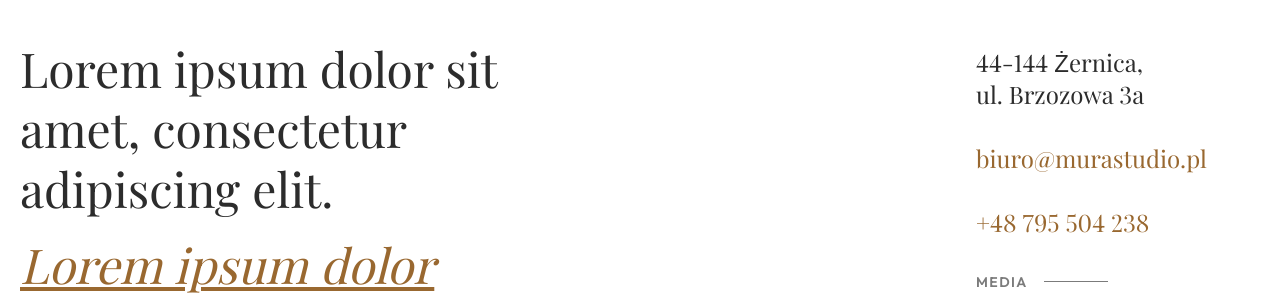
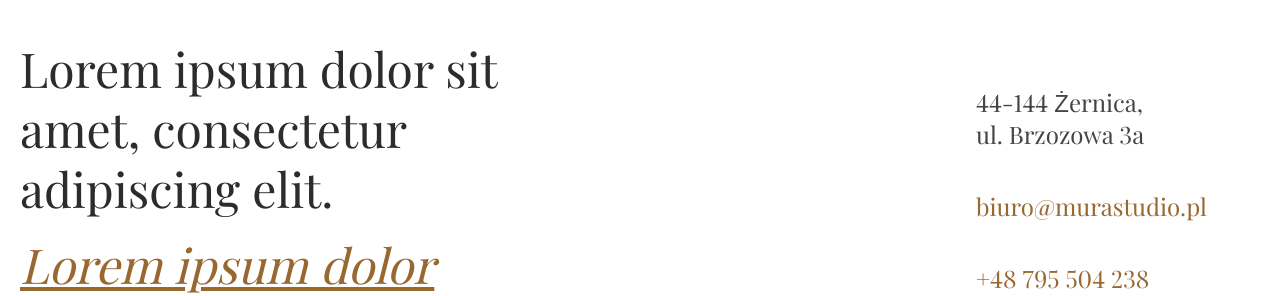
Before and after one commit to foitpawel/mura_studio_template, a Gatsby site in the folder mura_studio_template/: page / in a window 1280 px wide. Shown: the part 5486-5782 px from the top of the page. Built offline with nearby package versions, Linux system fonts and the light colour scheme; Gatsby itself is replaced by a stand-in of ours.

Commit message:
Improve design in kontkat section

```diff
--- a/mura_studio_template/src/components/kontakt.js
+++ b/mura_studio_template/src/components/kontakt.js
@@ -57,33 +57,33 @@ const Kontakt = () => {
         </div>
         <div className="lg:col-span-6 mt-2 flex flex-col gap-8 xl:pl-80 lg:pl-48">
           <div
-            className={`flex flex-col gap-2 transition-all duration-500 transform ${
+            className={`flex flex-col gap-2 mt-10 transition-all duration-500 transform ${
               hasAnimated ? "translate-x-0 opacity-100 delay-200" : "translate-x-full opacity-0"
             }`}
           >
-            <p className="text-display-xs font-display font-normal">
+            <p className="text-display-xs font-display font-normal text-neutral-700">
               44-144 Żernica,<br />ul. Brzozowa 3a
             </p>
           </div>
             <div
-              className={`flex flex-col gap-2 transition-all duration-500 transform ${
+              className={`flex flex-col gap-2 mt-2 transition-all duration-500 transform ${
                 hasAnimated ? "translate-x-0 opacity-100 delay-300" : "translate-x-full opacity-0"
               }`}
             >
             <a
-              className="text-display-xs font-display font-normal text-primary-600"
+              className="text-display-xs font-display font-normal text-primary-600 hover:text-neutral-700"
               href="mailto:biuro@murastudio.pl"
             >
               biuro@murastudio.pl
             </a>
           </div>
           <div
-            className={`flex flex-col gap-2 transition-all duration-500 transform ${
+            className={`flex flex-col gap-2 mt-2 transition-all duration-500 transform ${
               hasAnimated ? "translate-x-0 opacity-100 delay-500" : "translate-x-full opacity-0"
             }`}
           >
             <a
-              className="text-display-xs font-display font-normal text-primary-600"
+              className="text-display-xs font-display font-normal text-primary-600 hover:text-neutral-700"
               href="tel:+48795504238"
             >
               +48 795 504 238
@@ -94,13 +94,7 @@ const Kontakt = () => {
               hasAnimated ? "translate-x-0 opacity-100 delay-700" : "translate-x-full opacity-0"
             }`
           }>
-            <div className="flex flex-row items-center opacity-70">
-              <p className="text-body-sm font-semibold tracking-widest text-neutral-700 pr-4">
-                MEDIA
-              </p>
-              <hr className="w-16 text-neutral-700" />
-            </div>
-            <div className="flex flex-row items-center gap-6">
+            <div className="flex flex-row items-center gap-6 mt-5">
               {data.allSocialJson.nodes.map((node) => (
                 <a
                   href={node.href}
```
